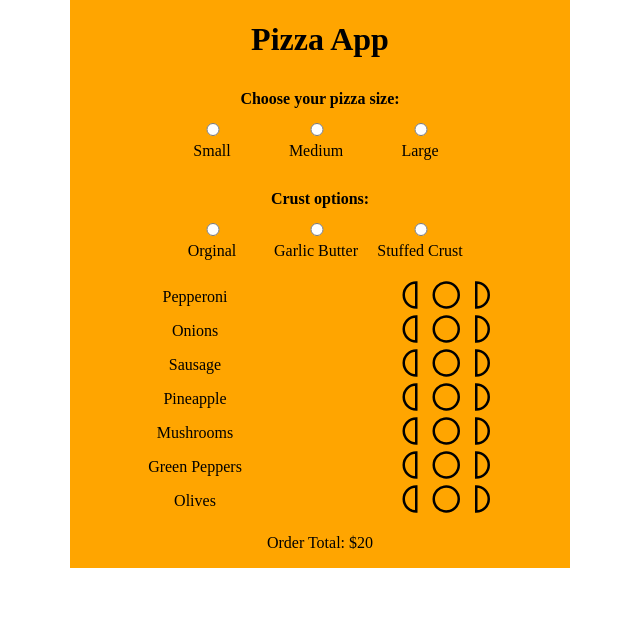
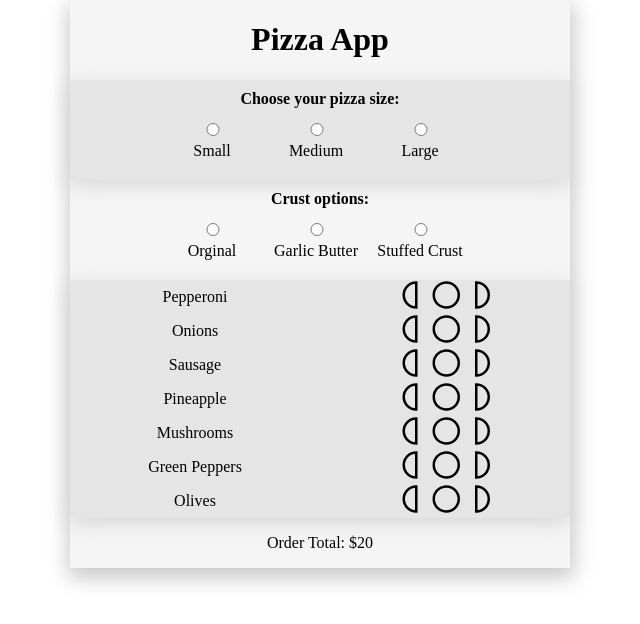
Before and after one commit to villanovachile/pizza-app, a React app: page / in a window 1280 px wide. Shown: the top 624 px of the page, without its empty margins (320-960 px from the left). Built offline with nearby package versions, Linux system fonts and the light colour scheme.

Commit message:
Updated styles

```diff
--- a/src/index.css
+++ b/src/index.css
@@ -15,13 +15,15 @@ header {
 .pizza-app-container {
   max-width: 500px;
   min-width: 300px;
-  background: orange;
+  background: #f5f5f5f2;
+  box-shadow: 1px 7px 20px 3px rgb(200 200 200);
   margin: auto;
   text-align: center;
 }
 .pizza-size-container {
   min-height: 50px;
-  /* border: 2px solid black; */
+  background-color: #e5e5e5;
+  box-shadow: -1px 5px 20px 0px rgb(214 214 214);
   display: flex;
   flex-direction: column;
   justify-content: center;
@@ -44,9 +46,8 @@ h4 {
 }
 
 .toppings-container {
-  /* padding: 20px;
-  border-left: 2px solid black;
-  border-right: 2px solid black; */
+  background-color: #e5e5e5;
+  box-shadow: -1px 5px 20px 0px rgb(214 214 214);
 }
 
 .topping-items {
```
